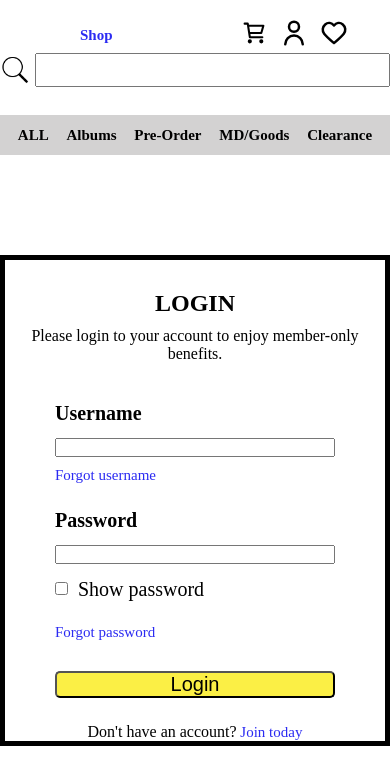
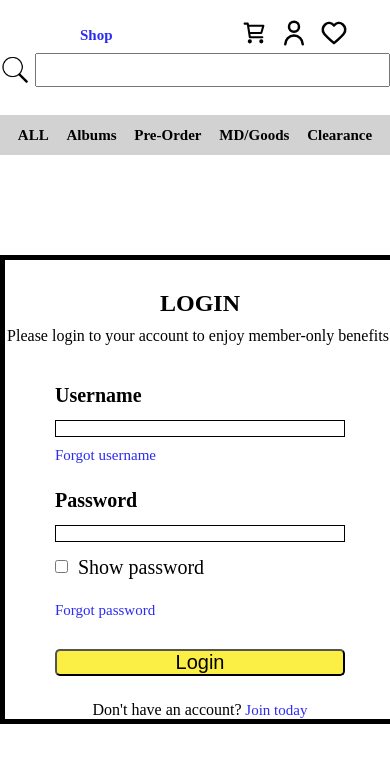
Before and after one commit to tdnguyen09/e-commerce-app, a React (Create React App) app: page /login in a window 390 px wide. Shown: the top 784 px of the page. Built offline with nearby package versions, Linux system fonts and the light colour scheme.

Commit message:
changes some width to responsive to small size

```diff
--- a/src/components/Login/Login.css
+++ b/src/components/Login/Login.css
@@ -38,6 +38,11 @@
     color: rgb(43, 43, 242);
 }
 
-@media screen and (max-width: 480px) {
-
+@media screen and (max-width: 390px) {
+   .login-page{
+        width: 390px;
+   }
+   .fill-input{
+    border: 1px solid black;
+   }
 }
```
